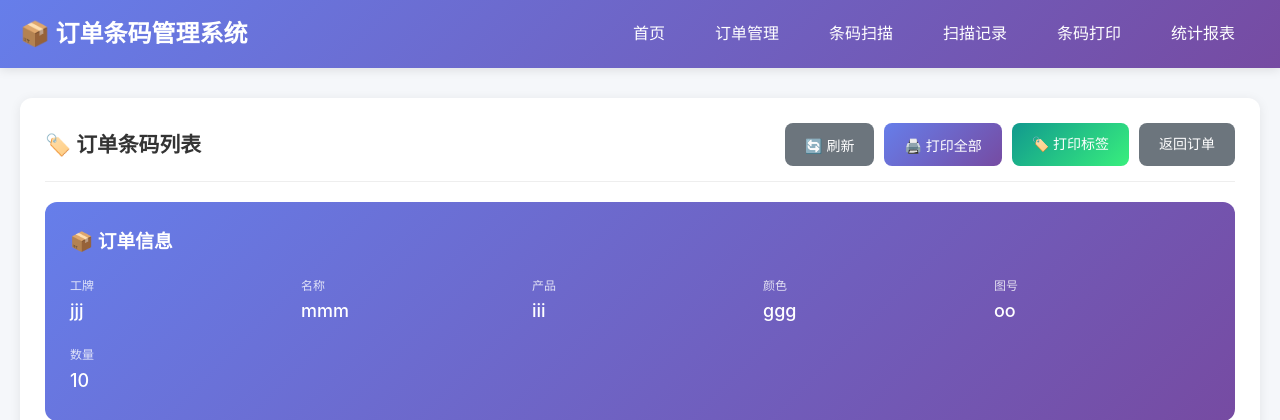
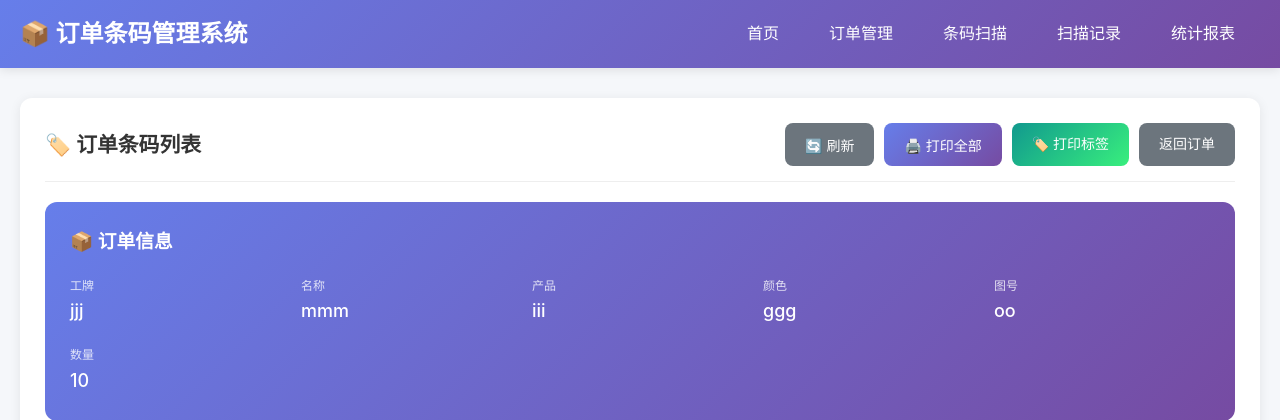
Before and after one commit to wu345654/BarcodeSystem, a Flask app: page /barcodes/14 in a window 1280 px wide. Shown: the top 420 px of the page. Run offline with Flask 3, Linux system fonts and the light colour scheme; data comes from the database, SQL or seed files in the repository; some libraries are stand-ins or nearby versions.

Commit message:
Remove barcode print menu

```diff
--- a/templates/base.html
+++ b/templates/base.html
@@ -569,7 +569,6 @@
                 <li><a href="/orders" class="{% if request.path == '/orders' %}active{% endif %}">订单管理</a></li>
                 <li><a href="/scan" class="{% if request.path == '/scan' %}active{% endif %}">条码扫描</a></li>
                 <li><a href="/scan-records" class="{% if request.path == '/scan-records' %}active{% endif %}">扫描记录</a></li>
-                <li><a href="/barcodes/6" class="{% if request.path == '/barcodes/6' %}active{% endif %}">条码打印</a></li>
                 <li><a href="/reports" class="{% if request.path == '/reports' %}active{% endif %}">统计报表</a></li>
             </ul>
         </div>
```
